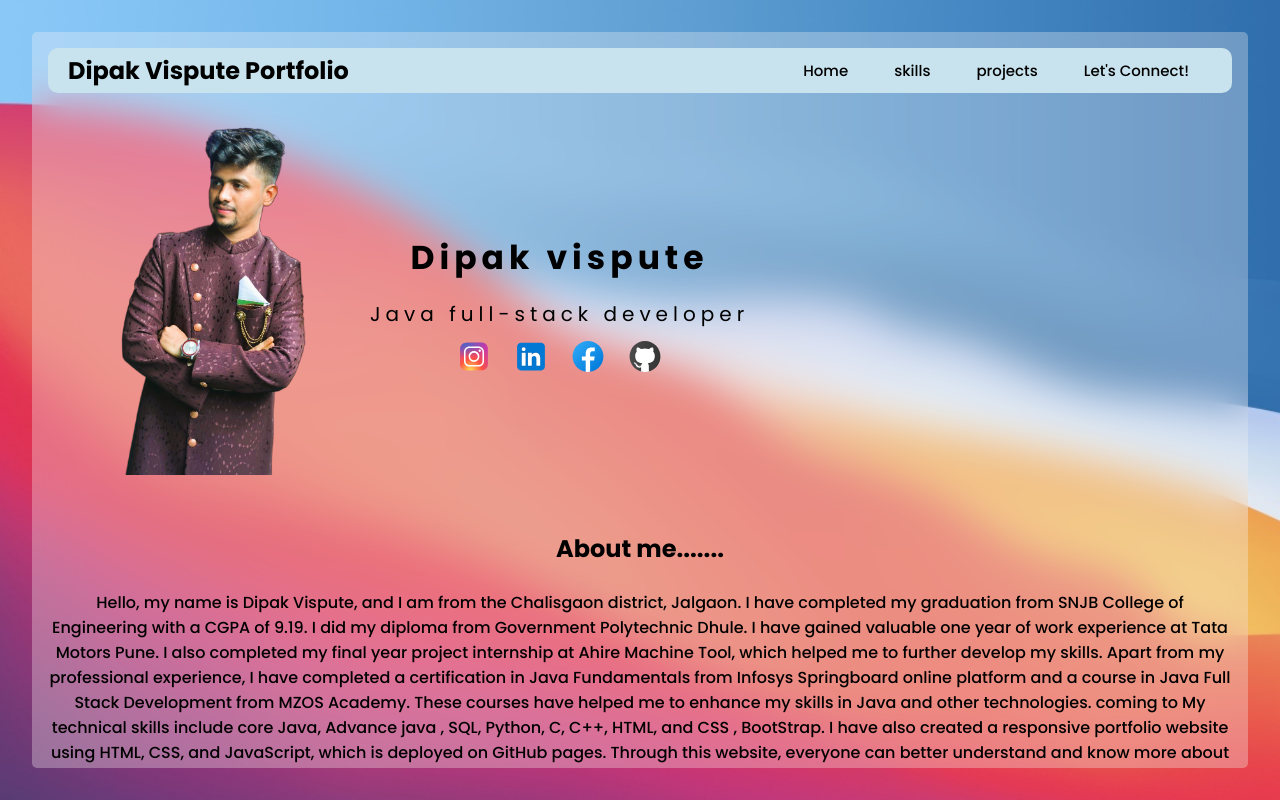
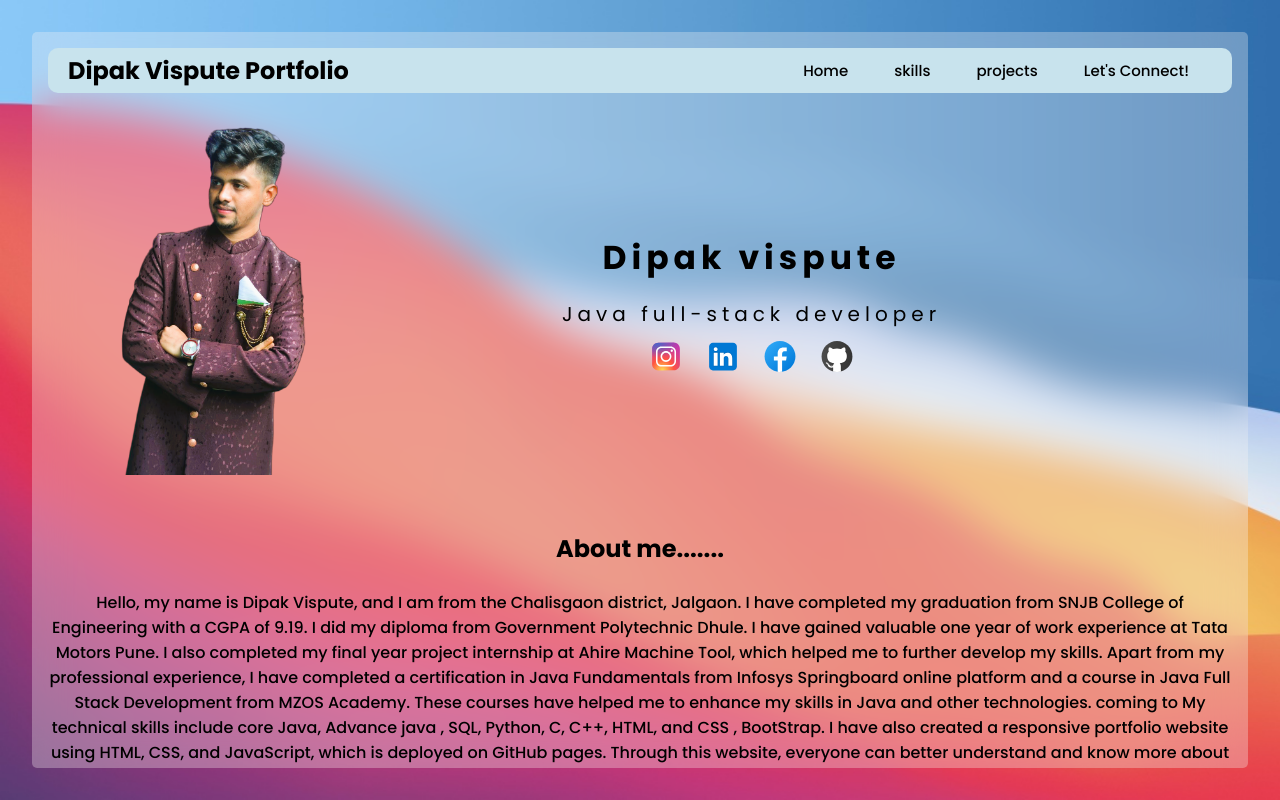
Before and after one commit to Dipak8657/Portfolio.github.io, a plain HTML site: page index.html in a window 1280 px wide. Drawn offline with Linux system fonts and the light colour scheme.

Commit message:
Update style.css

```diff
--- a/style.css
+++ b/style.css
@@ -126,7 +126,7 @@ main::-webkit-scrollbar{
 .herosectiondetailes{
   text-align: center;
   letter-spacing: 5px;
-  margin-left: 2em;
+  margin-left: 14em;
 }
 
 .herosectiondetailes  >h1{
```
